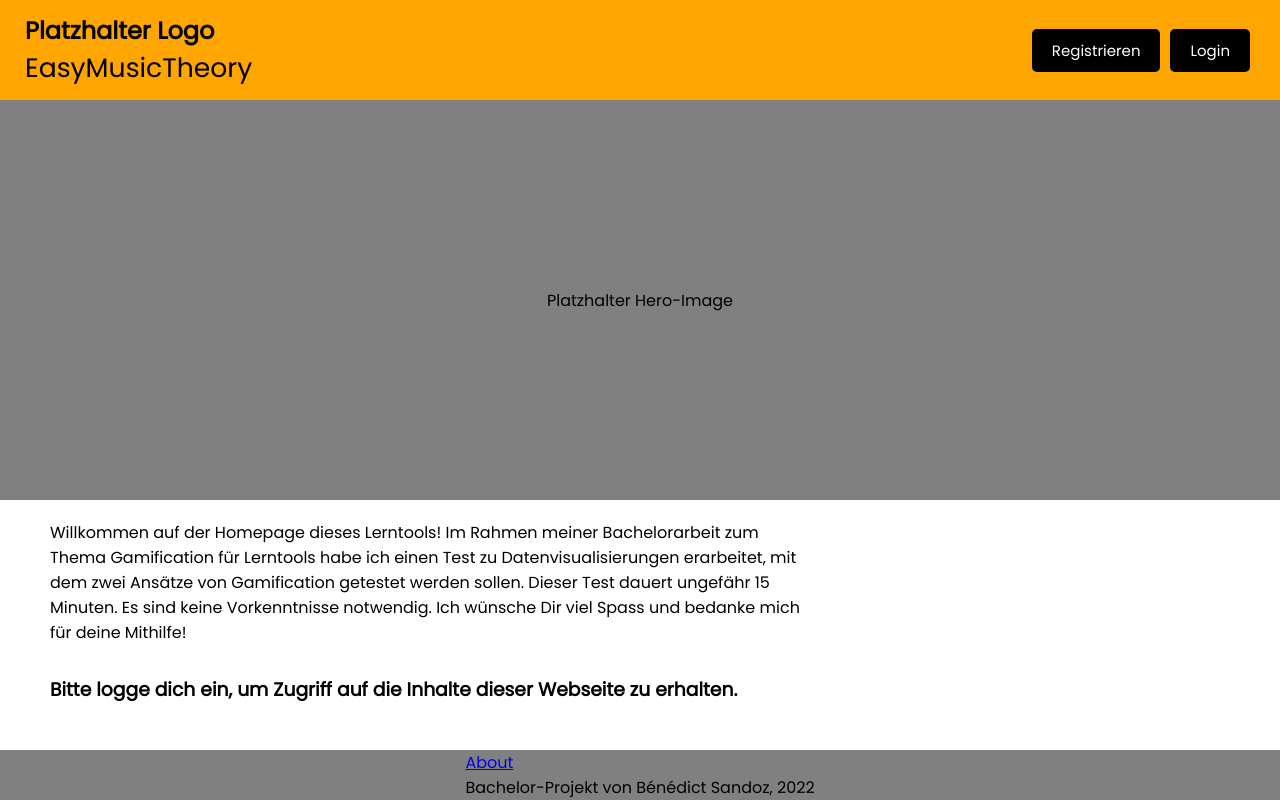
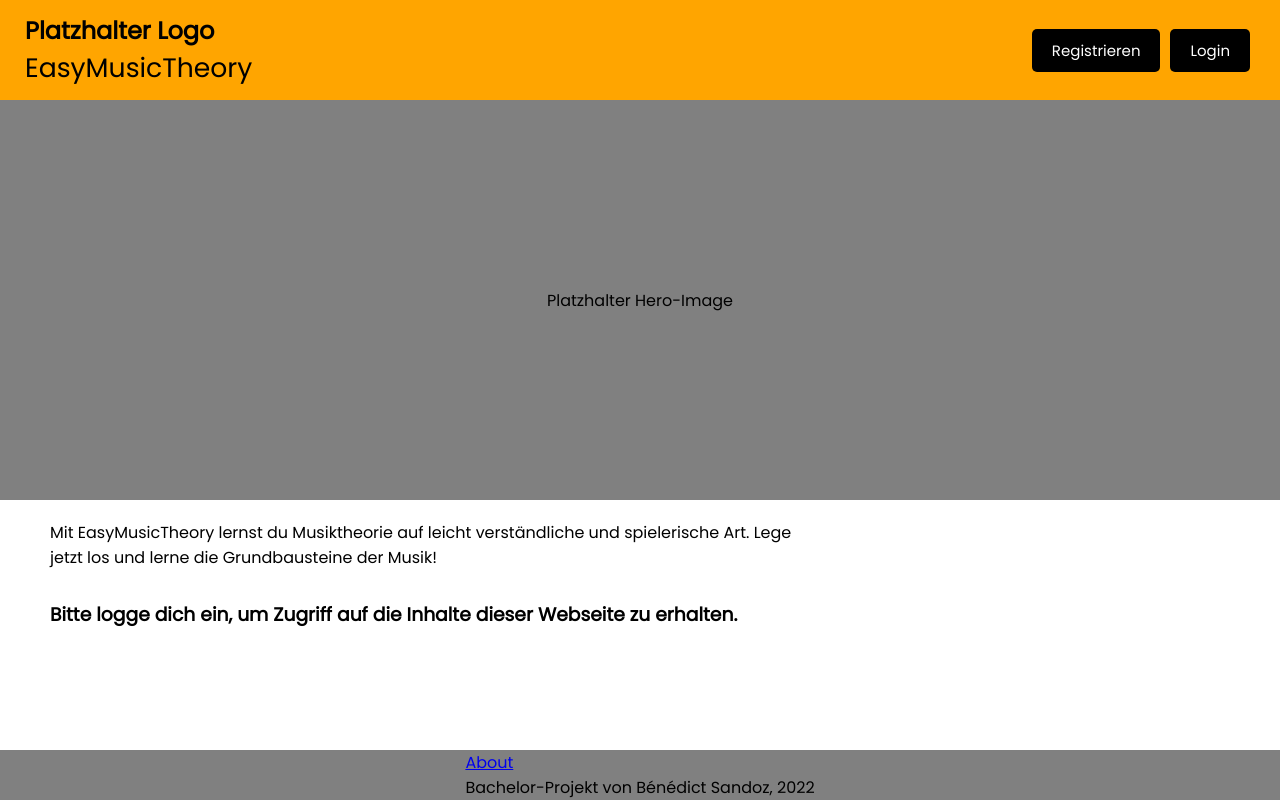
Before and after one commit to bsandoz/mmp-lehrprojekt, a Vue app: page / in a window 1280 px wide. Built offline with nearby package versions, Linux system fonts and the light colour scheme; no server answers.

Commit message:
Update Home.vue

```diff
--- a/src/views/Home.vue
+++ b/src/views/Home.vue
@@ -2,9 +2,7 @@
   <div class="placeholder-hero">
     <p>Platzhalter Hero-Image</p>
   </div>
-  <Lead lead="Willkommen auf der Homepage dieses Lerntools! Im Rahmen meiner Bachelorarbeit zum Thema Gamification für Lerntools habe ich einen Test zu
-  Datenvisualisierungen erarbeitet, mit dem zwei Ansätze von Gamification getestet werden sollen. Dieser Test dauert ungefähr 15 Minuten. Es sind keine Vorkenntnisse
-  notwendig. Ich wünsche Dir viel Spass und bedanke mich für deine Mithilfe! "/>
+  <Lead lead="Mit EasyMusicTheory lernst du Musiktheorie auf leicht verständliche und spielerische Art. Lege jetzt los und lerne die Grundbausteine der Musik! "/>
   <Content :content="content" />
   <h3 v-if="!userIsLoggedIn">Bitte logge dich ein, um Zugriff auf die Inhalte dieser Webseite zu erhalten.</h3>
   <!--<router-link class="clickbox site-title unstyled-link" to="/test">Hier geht es zur Versuchsdurchführung</router-link>-->
```
